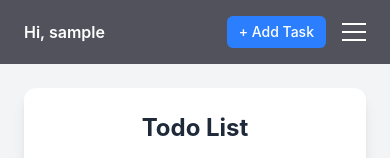
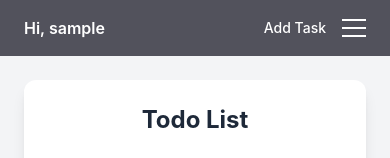
Before and after one commit to talha125-git/Todo-app, a React (Vite) app in the folder frontend/: page / in a window 390 px wide. Shown: the top 158 px of the page. Built offline with nearby package versions, Linux system fonts and the light colour scheme; no server answers; sample sign-in values are in the browser's storage.

Commit message:
update navbar responsive 2

```diff
--- a/frontend/src/componants/Navbar.jsx
+++ b/frontend/src/componants/Navbar.jsx
@@ -35,7 +35,6 @@ const Navbar = () => {
     <section className="bg-zinc-600 text-white shadow-md">
       <div className="max-w-6xl mx-auto flex items-center justify-between px-6 py-4">
 
-        {/* Left Side */}
         {/* Left Side */}
         <div className="flex flex-col leading-tight">
 
@@ -77,9 +76,9 @@ const Navbar = () => {
             {/* Add Task — visible on all screens */}
             <Link
               to="/add"
-              className="bg-blue-500 hover:bg-blue-600 px-3 py-1.5 rounded-md text-sm font-medium transition duration-200"
+              className=" hover:text-blue-400 text-sm font-medium transition duration-200"
             >
-              + Add Task
+             Add Task
             </Link>
 
             {/* Logout — large screen only */}
@@ -113,7 +112,7 @@ const Navbar = () => {
             onClick={() => setMenuOpen(false)}
             className="hover:text-blue-400 transition duration-200"
           >
-            📋 List
+           List
           </Link>
 
           {/* Logout inside hamburger — small screen only */}
@@ -121,7 +120,7 @@ const Navbar = () => {
             onClick={logout}
             className="md:hidden text-left text-red-400 hover:text-red-300 transition duration-200"
           >
-            🚪 Log out
+           Log out
           </button>
         </div>
       )}
```
Also changed, not shown: 1 other file (tests, documents, lock files or other folders).
